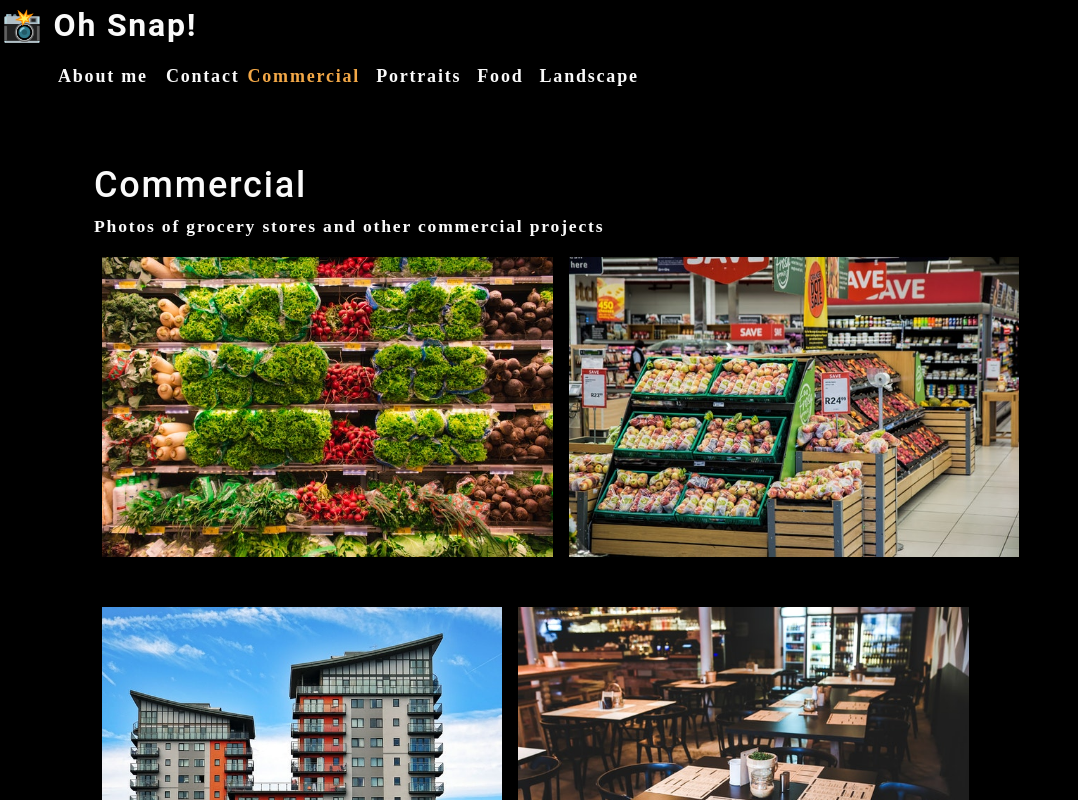
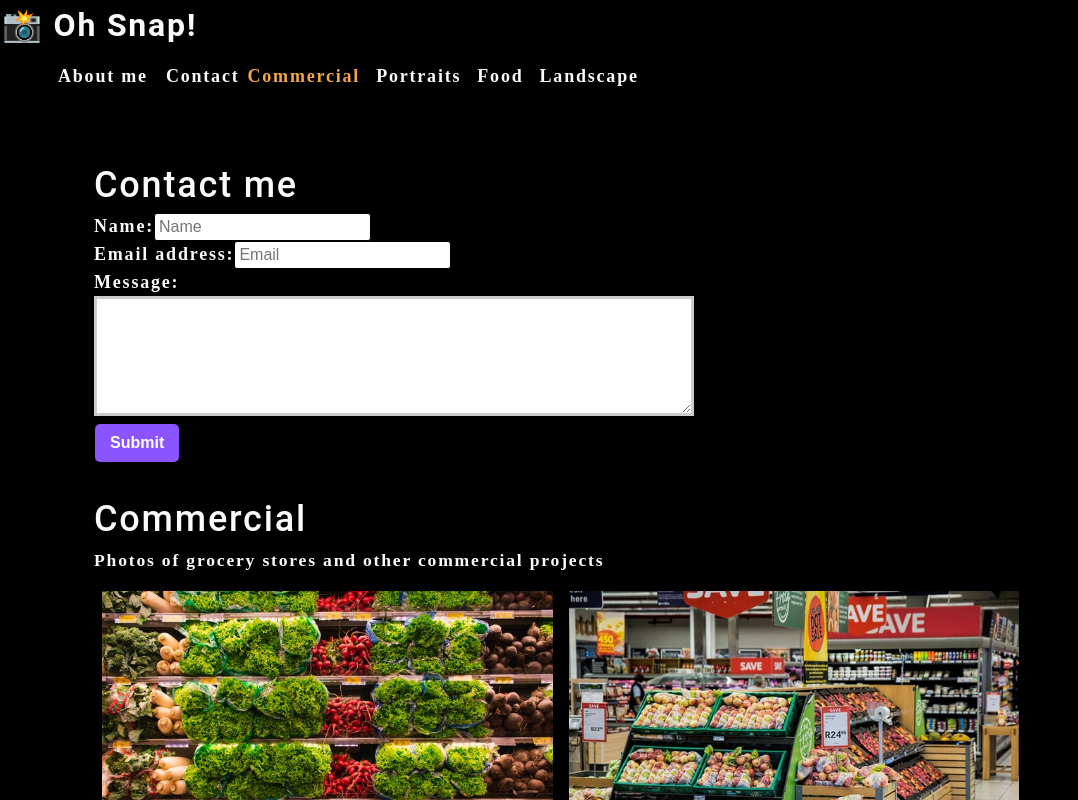
Before and after one commit to millerchase/photo-port, a React (Create React App) app: page / in a window 1280 px wide. Shown: the top 800 px of the page, without its empty margins (0-1078 px from the left). Built offline with nearby package versions, Linux system fonts and the light colour scheme.

Commit message:
add front-end contact form functionality

```diff
--- a/src/App.js
+++ b/src/App.js
@@ -2,9 +2,9 @@
 import Nav from './components/Nav';
 import About from './components/About';
 import Gallery from './components/Gallery';
+import Contact from './components/Contact';
 
 function App() {
-
   const [categories] = useState([
     {
       name: 'commercial',
@@ -29,12 +29,13 @@
   return (
     <div className="App">
       <Nav
-       categories={categories}
-       setCurrentCategory={setCurrentCategory}
+        categories={categories}
+        setCurrentCategory={setCurrentCategory}
         currentCategory={currentCategory}
-       />
+      />
       <main>
-        <Gallery currentCategory={currentCategory}/>
+        <Contact />
+        <Gallery currentCategory={currentCategory} />
         <About />
       </main>
     </div>
--- a/src/components/Contact/index.js
+++ b/src/components/Contact/index.js
@@ -1,23 +1,56 @@
-import React from 'react';
+import React, { useState } from 'react';
 
-function contactForm() {
+function ContactForm() {
+  const [formState, setFormState] = useState({
+    name: '',
+    email: '',
+    message: ''
+  });
+  const { name, email, message } = formState;
+
+  function handleChange(event) {
+    setFormState({ ...formState, [event.target.name]: event.target.value });
+  }
+
+  function handleSubmit(event) {
+    event.preventDefault();
+    console.log(formState);
+  }
+
   return (
     <section>
       <h1>Contact me</h1>
-      <form id="contact-form">
+      <form id="contact-form" onSubmit={handleSubmit}>
         <div>
           <label for="name">Name:</label>
-          <input type="text" placeholder="Name" name="name" />
+          <input
+            type="text"
+            placeholder="Name"
+            defaultValue={name}
+            onChange={handleChange}
+            name="name"
+          />
         </div>
 
         <div>
-          <label for="email">Email:</label>
-          <input type="text" placeholder="Email" name="email" />
+          <label for="email">Email address:</label>
+          <input
+            type="text"
+            placeholder="Email"
+            defaultValue={email}
+            onChange={handleChange}
+            name="email"
+          />
         </div>
 
         <div>
           <label for="message">Message:</label>
-          <textarea name="message" rows="5" />
+          <textarea
+            defaultValue={message}
+            name="message"
+            onChange={handleChange}
+            rows="5"
+          />
         </div>
         <button type="submit">Submit</button>
       </form>
@@ -25,4 +58,4 @@
   );
 }
 
-export default contactForm;
+export default ContactForm;
```
